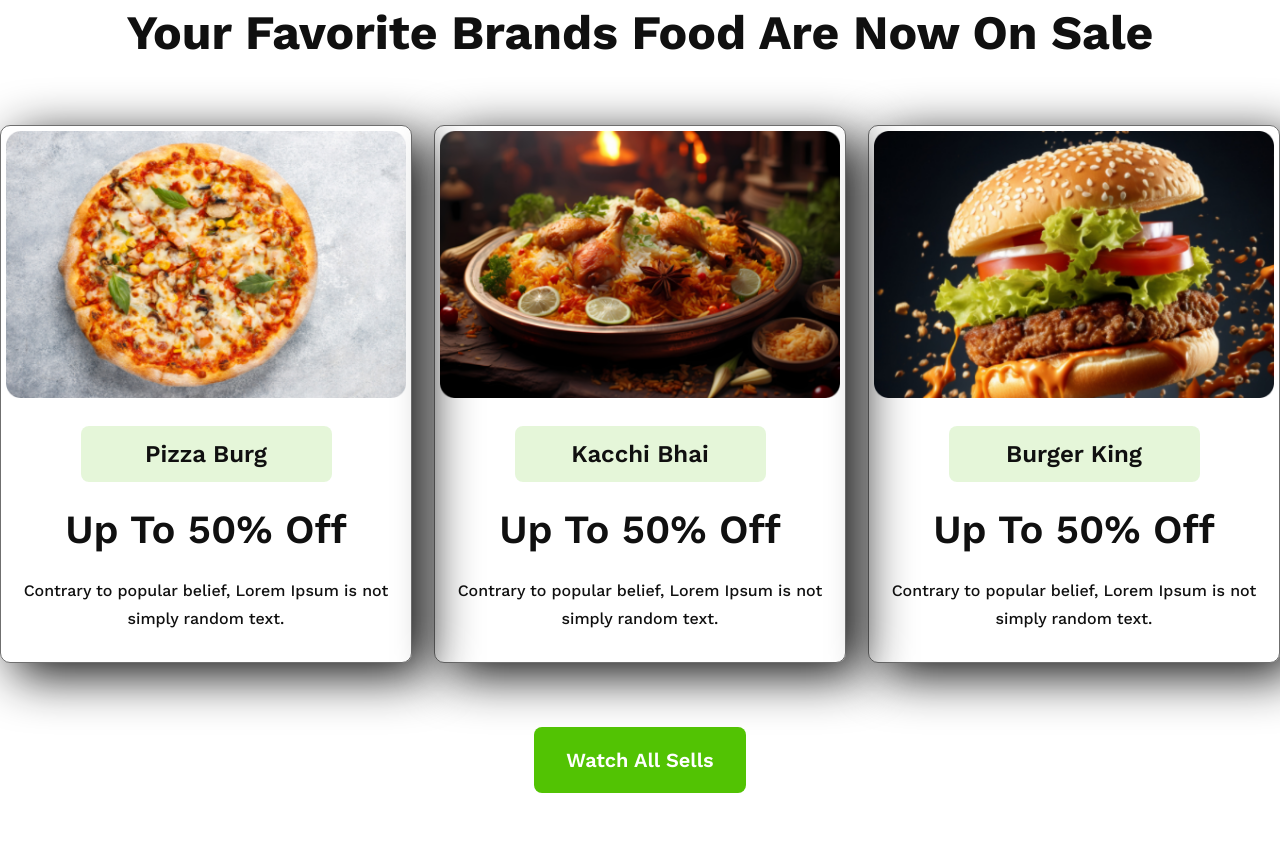
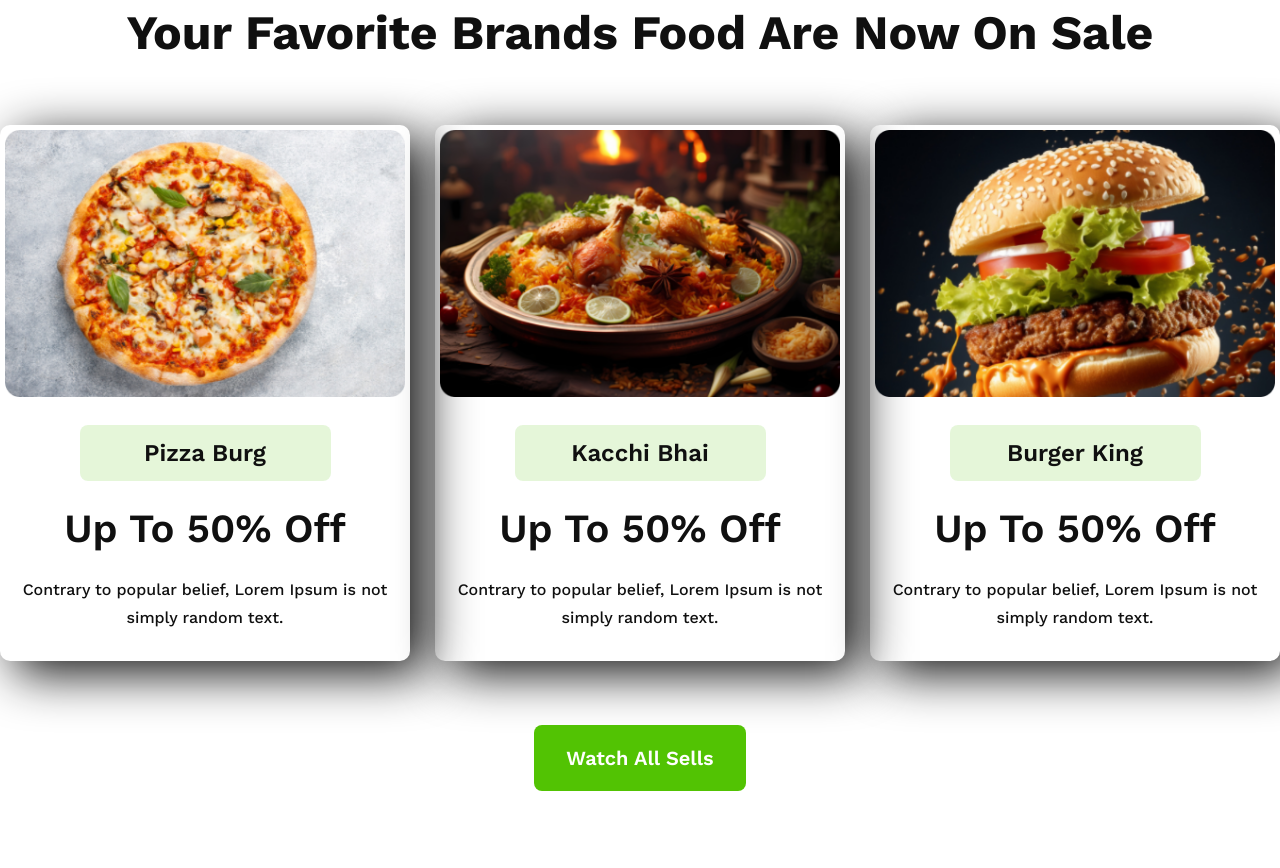
Before and after one commit to Masud-Rana-1002/good-food-restaurant, a plain HTML site: page index.html in a window 1280 px wide. Shown: the part 920-1788 px from the top of the page. Drawn offline with nearby package versions, Linux system fonts and the light colour scheme.

```diff
--- a/style/style.css
+++ b/style/style.css
@@ -99,7 +99,6 @@ header {
     color: rgb(16, 16, 16);
     text-align: center;
     margin-top: 48px;
-    border: 1px solid rgba(16, 16, 16, 0.6);
     border-radius: 10px;
     padding: 5px;
     box-shadow: 15px 12px 50px;
```
